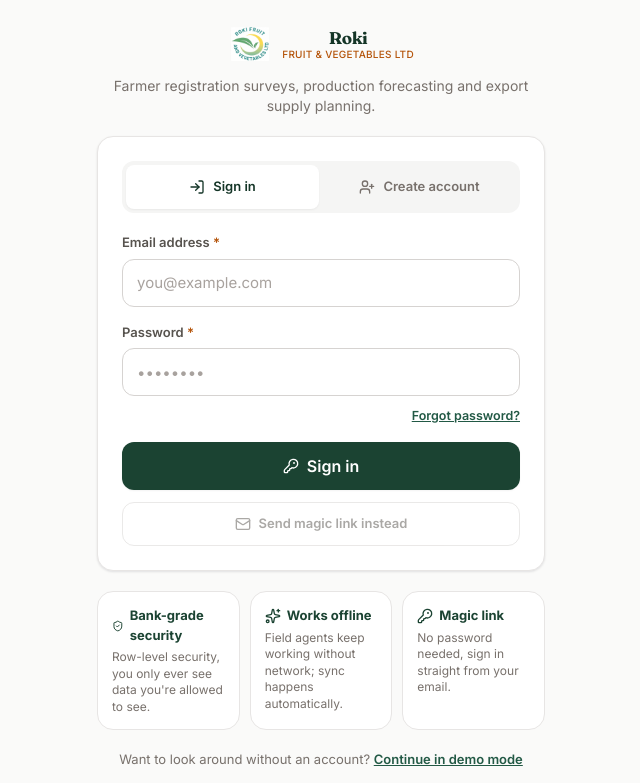
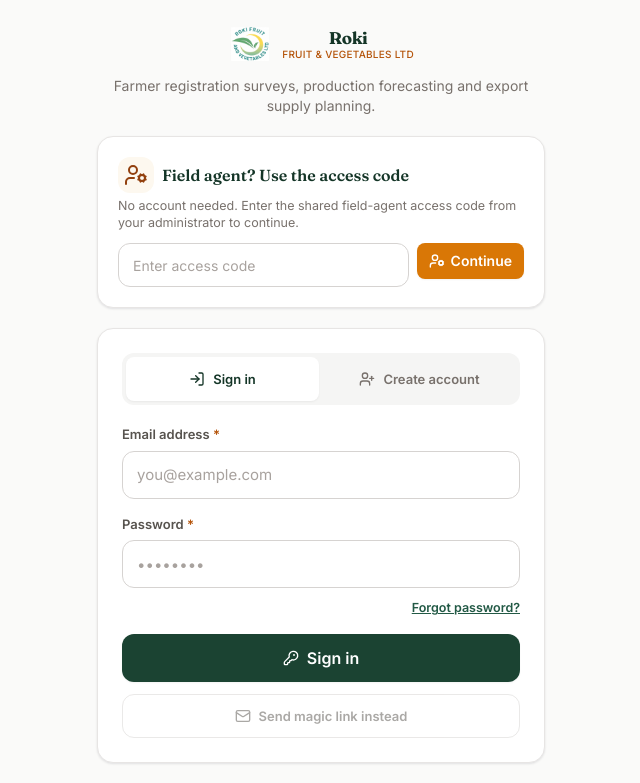
Before and after one commit to kasajjaabdurauf/roki-farm, a Next.js app: page /login in a window 1280 px wide. Shown: the top 783 px of the page, without its empty margins (319-959 px from the left). Built offline with nearby package versions, Linux system fonts and the light colour scheme; no server answers.

Commit message:
no more farmer lock

```diff
--- a/src/app/login/page.tsx
+++ b/src/app/login/page.tsx
@@ -3,14 +3,17 @@
 import { useState, type FormEvent } from "react";
 import { useRouter } from "next/navigation";
 import Link from "next/link";
-import { KeyRound, Loader2, LogIn, Mail, ShieldCheck, Sparkles, Sprout, UserPlus, Users } from "lucide-react";
+import { KeyRound, Loader2, LogIn, Mail, ShieldCheck, Sparkles, Sprout, UserPlus, Users, UserCog } from "lucide-react";
+import { matchesAgentCode, setRole, useDb } from "@/lib/db";
 import { resetPasswordForEmail, signInWithEmail, signInWithMagicLink, signUp } from "@/lib/remote";
 import { Button, Card, Field, Input } from "@/components/ui";
 import { Wordmark } from "@/components/brand";
 
 export default function LoginPage() {
   const router = useRouter();
+  const db = useDb();
   const [mode, setMode] = useState<"signin" | "signup">("signin");
+  const [agentCode, setAgentCode] = useState("");
   const [email, setEmail] = useState("");
   const [password, setPassword] = useState("");
   const [signupRole, setSignupRole] = useState<"FIELD_AGENT" | "FARMER">("FIELD_AGENT");
@@ -43,6 +46,20 @@ export default function LoginPage() {
       setError(err instanceof Error ? err.message : "Something went wrong. Try again.");
     } finally {
       setBusy(false);
+    }
+  }
+
+  function onAgentCode(e: FormEvent) {
+    e.preventDefault();
+    if (matchesAgentCode(agentCode)) {
+      // remember the agent session for this browser (skips this screen next time)
+      try {
+        localStorage.setItem("roki-agent-session", "1");
+      } catch { /* ignore */ }
+      setRole("FIELD_AGENT");
+      router.push("/");
+    } else {
+      setError("That access code is not recognised. Check with your administrator.");
     }
   }
 
@@ -85,6 +102,32 @@ export default function LoginPage() {
           Farmer registration surveys, production forecasting and export supply planning.
         </p>
       </div>
+
+      {db.meta.role !== "FIELD_AGENT" && (
+        <Card className="p-5">
+          <div className="mb-1 flex items-center gap-2">
+            <span className="grid h-9 w-9 place-items-center rounded-xl bg-ochre-50 text-ochre-700">
+              <UserCog className="h-4.5 w-4.5" />
+            </span>
+            <p className="font-display text-base font-semibold text-forest-900">Field agent? Use the access code</p>
+          </div>
+          <p className="mb-3 text-[12.5px] leading-snug text-stone-500">
+            No account needed. Enter the shared field-agent access code from your administrator to continue.
+          </p>
+          <form onSubmit={onAgentCode} className="flex gap-2">
+            <Input
+              value={agentCode}
+              onChange={(e) => setAgentCode(e.target.value)}
+              placeholder="Enter access code"
+              autoComplete="off"
+              className="h-11 flex-1 text-sm"
+            />
+            <Button type="submit" variant="accent" size="sm" className="h-11 shrink-0">
+              {busy ? <Loader2 className="h-4 w-4 animate-spin" /> : <UserCog className="h-4 w-4" />} Continue
+            </Button>
+          </form>
+        </Card>
+      )}
 
       <Card className="p-6">
         <div className="mb-5 grid grid-cols-2 gap-1 rounded-xl bg-stone-100 p-1">
--- a/src/app/page.tsx
+++ b/src/app/page.tsx
@@ -1,6 +1,6 @@
 "use client";
 
-import { useMemo } from "react";
+import { useMemo, useState } from "react";
 import Link from "next/link";
 import {
   AlertTriangle,
@@ -54,23 +54,30 @@ export default function DashboardPage() {
   }, [db.farmers]);
 
   // ---------------- Roki survey aggregates ----------------
-  if (isFarmer && !farmer) {
+  const [continueAsFarmer, setContinueAsFarmer] = useState(false);
+
+  if (isFarmer && !farmer && !continueAsFarmer) {
     return (
       <EmptyState
         icon={<Users className="h-6 w-6" />}
-        title="Your account is not linked to a farmer profile yet"
-        description="An administrator needs to link this account to a farmer record (Settings → Team & roles → Linked farmer). Until then, you can use Help and Account."
+        title="Welcome to the Roki farm platform"
+        description="Your account isn't linked to a farmer profile yet (an administrator can link it anytime). You can still continue as a farmer and log produce now."
         action={
-          <Link href="/help">
-            <Button variant="primary">Open Help & Guide</Button>
-          </Link>
+          <div className="flex flex-wrap justify-center gap-2">
+            <Button variant="primary" onClick={() => setContinueAsFarmer(true)}>
+              Continue as a farmer
+            </Button>
+            <Link href="/help">
+              <Button variant="outline">Help & Guide</Button>
+            </Link>
+          </div>
         }
       />
     );
   }
 
   const farmerStats = useMemo(() => {
-    const fs = isFarmer ? [farmer!] : db.farmers;
+    const fs = isFarmer ? (farmer ? [farmer] : []) : db.farmers;
     const refugee = fs.filter((f) => f.refugeeStatus === "REFUGEE").length;
     const host = fs.filter((f) => f.refugeeStatus === "HOST").length;
     const women = fs.filter((f) => f.gender === "F").length;
--- a/src/app/settings/page.tsx
+++ b/src/app/settings/page.tsx
@@ -5,6 +5,7 @@ import {
   Database,
   Download,
   HardDrive,
+  LogOut,
   RefreshCw,
   RotateCcw,
   Search,
@@ -16,11 +17,13 @@ import {
   AlertTriangle,
   KeyRound,
 } from "lucide-react";
-import { resetDemoData, syncNow, updateCropDefaults, updateSettings, useDb, wipeAllData } from "@/lib/db";
+import { matchesAgentCode, resetDemoData, setAgentCode, syncNow, updateCropDefaults, updateSettings, useDb, wipeAllData } from "@/lib/db";
 import { downloadSummaryPdf } from "@/lib/report";
+import { signOut } from "@/lib/remote";
 import { downloadCSV, downloadMasterBackup, downloadXLSX, stamp, type ExportColumn } from "@/lib/export";
 import { fmtDateTime } from "@/lib/format";
 import { CROPS } from "@/lib/reference";
+import { DEFAULT_AGENT_CODE } from "@/lib/db";
 import { fetchAllProfiles, remoteConfigured, updateProfileRole, type TeamMember } from "@/lib/remote";
 import { TIER_LABEL } from "@/lib/types";
 import { Button, Card, ConfirmDialog, Input, Select, Toggle } from "@/components/ui";
@@ -32,6 +35,8 @@ export default function SettingsPage() {
   const [confirmReset, setConfirmReset] = useState(false);
   const [wipeOpen, setWipeOpen] = useState(false);
   const [wipeConfirm, setWipeConfirm] = useState("");
+  const [agentCode, setAgentCodeInput] = useState("");
+  const [agentMsg, setAgentMsg] = useState("");
 
   const storageSize = useMemo(() => {
     try {
@@ -84,6 +89,47 @@ export default function SettingsPage() {
       <div className="grid gap-6 xl:grid-cols-2">
         {/* team & roles (admin, production) */}
         {remoteConfigured() && <TeamRolesCard />}
+
+        {/* field-agent access code (admin) */}
+        {remoteConfigured() && (
+          <Card>
+            <h3 className="mb-1 flex items-center gap-2 font-display text-lg font-semibold text-forest-900">
+              <UserCog className="h-5 w-5 text-ochre-500" /> Field-agent access code
+            </h3>
+            <p className="mb-4 text-[13px] text-stone-500">
+              Field agents can enter the shared code on the sign-in screen to continue without an account. Change it
+              here anytime; the old code stops working immediately.
+            </p>
+            <div className="flex flex-wrap items-center gap-2">
+              <Input
+                value={agentCode}
+                onChange={(e) => { setAgentCodeInput(e.target.value); setAgentMsg(""); }}
+                placeholder="New access code"
+                className="h-11 w-64 text-sm"
+                autoComplete="off"
+              />
+              <Button
+                variant="accent"
+                size="sm"
+                className="h-11"
+                disabled={agentCode.trim().length < 4}
+                onClick={() => {
+                  setAgentCode(agentCode.trim());
+                  setAgentCodeInput("");
+                  setAgentMsg(`Access code updated. Agents must use "${agentCode.trim()}".`);
+                }}
+              >
+                <KeyRound className="h-4 w-4" /> Update code
+              </Button>
+            </div>
+            {agentMsg && <p className="mt-2 text-[12.5px] font-semibold text-success-dark">{agentMsg}</p>}
+            <p className="mt-2 text-[12px] text-stone-400">
+              Current code in use on this device:{" "}
+              <code className="rounded bg-stone-100 px-1.5 py-0.5 font-mono text-[11px]">{DEFAULT_AGENT_CODE}</code>{" "}
+              (or the last code set here).
+            </p>
+          </Card>
+        )}
 
         {/* rule toggles */}
         <Card>
@@ -217,7 +263,14 @@ export default function SettingsPage() {
           </div>
         </div>
         <div className="mt-4 flex flex-wrap items-center justify-between gap-3 border-t border-stone-100 pt-4">
-          <PwaHint />
+          <div className="flex items-center gap-2">
+            <PwaHint />
+            {remoteConfigured() && (
+              <Button variant="ghost" className="text-stone-500 hover:bg-stone-100" onClick={() => void signOut().then(() => { window.location.href = "/login"; })}>
+                <LogOut className="h-4 w-4" /> Sign out
+              </Button>
+            )}
+          </div>
           <div className="flex flex-wrap gap-2">
             {!remoteConfigured() && (
               <Button variant="ghost" className="text-danger-600 hover:bg-danger-50" onClick={() => setConfirmReset(true)}>
--- a/src/lib/db.ts
+++ b/src/lib/db.ts
@@ -30,7 +30,7 @@ import type {
   LandOwnership,
   FarmerSurvey,
 } from "./types";
-import { DEFAULT_SURVEY } from "./types";
+import { DEFAULT_SURVEY, hashCode } from "./types";
 import { DEFAULT_SETTINGS_RULES, CROP_DEFAULTS } from "./reference";
 import { buildSeed } from "./seed";
 import { computeRokiTier, computeScaleTier, computeFarmerFlags, evaluateLog } from "./rules";
@@ -39,6 +39,12 @@ import { todayISO } from "./format";
 import { fetchAll, fetchMyProfile, pushOp, remoteConfigured, sb } from "./remote";
 
 const KEY = "roki-db-v2";
+
+/** Default shared field-agent access code (admin can change it). */
+export const DEFAULT_AGENT_CODE = "roki-agent-2026";
+export function agentCodeHash(): string {
+  return hashCode(DEFAULT_AGENT_CODE);
+}
 
 // guards against recursive sync (mutate → syncNow → mutate)
 let syncing = false;
@@ -53,7 +59,7 @@ export const EMPTY_DB: Db = {
   farmers: [],
   logs: [],
   settings: { rules: { ...DEFAULT_SETTINGS_RULES }, crops: { ...CROP_DEFAULTS } },
-  meta: { nextFarmerSeq: 1, nextLogSeq: 1, outbox: [], role: "ADMIN", demoFarmerId: "", seededAt: "" },
+  meta: { nextFarmerSeq: 1, nextLogSeq: 1, outbox: [], role: "ADMIN", demoFarmerId: "", seededAt: "", agentCodeHash: agentCodeHash() },
 };
 
 function persist(db: Db): void {
@@ -88,6 +94,7 @@ export function loadDb(): Db {
         for (const l of parsed.logs) {
           if (!Array.isArray(l.auditNotes)) l.auditNotes = [];
         }
+        if (!parsed.meta.agentCodeHash) parsed.meta.agentCodeHash = agentCodeHash();
         cache = parsed;
         return cache;
       }
@@ -528,6 +535,24 @@ export function setRole(role: Role): void {
   });
 }
 
+export function setAgentCode(code: string): void {
+  mutate((db) => {
+    db.meta.agentCodeHash = hashCode(code);
+  });
+}
+
+/** Whether the given code matches the configured agent code. */
+export function matchesAgentCode(code: string): boolean {
+  const db = loadDb();
+  const expected = db.meta.agentCodeHash ?? agentCodeHash();
+  return hashCode(code.trim()) === expected;
+}
+
+/** True when the current session came from the agent access code (not an account). */
+export function isAgentSession(): boolean {
+  return !remoteConfigured() && loadDb().meta.role === "FIELD_AGENT";
+}
+
 export function setDemoFarmer(id: string): void {
   mutate((db) => {
     db.meta.demoFarmerId = id;
--- a/src/lib/types.ts
+++ b/src/lib/types.ts
@@ -190,6 +190,18 @@ export interface DbMeta {
   role: Role;
   demoFarmerId: string;
   seededAt: string;
+  /** Deterministic hash of the shared field-agent access code. */
+  agentCodeHash?: string;
+}
+
+/** Deterministic (non-cryptographic) hash — FNV-1a 32-bit, hex. */
+export function hashCode(code: string): string {
+  let h = 0x811c9dc5;
+  for (let i = 0; i < code.length; i++) {
+    h ^= code.charCodeAt(i);
+    h = Math.imul(h, 0x01000193);
+  }
+  return (h >>> 0).toString(16);
 }
 
 export interface Db {
```
Also changed, not shown: src/app/logs/page.tsx (+0 -15 lines), src/components/layout.tsx (+11 -0 lines), 2 other files (tests, documents, lock files or other folders).
